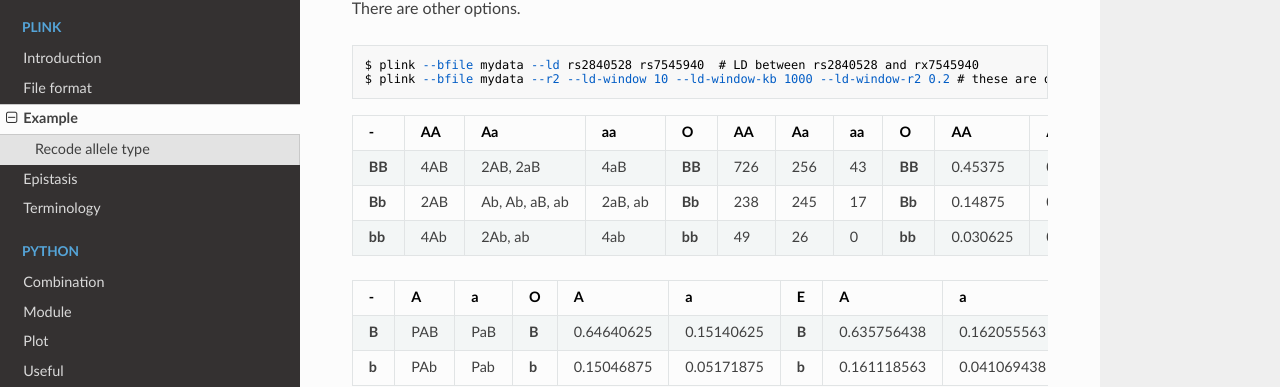
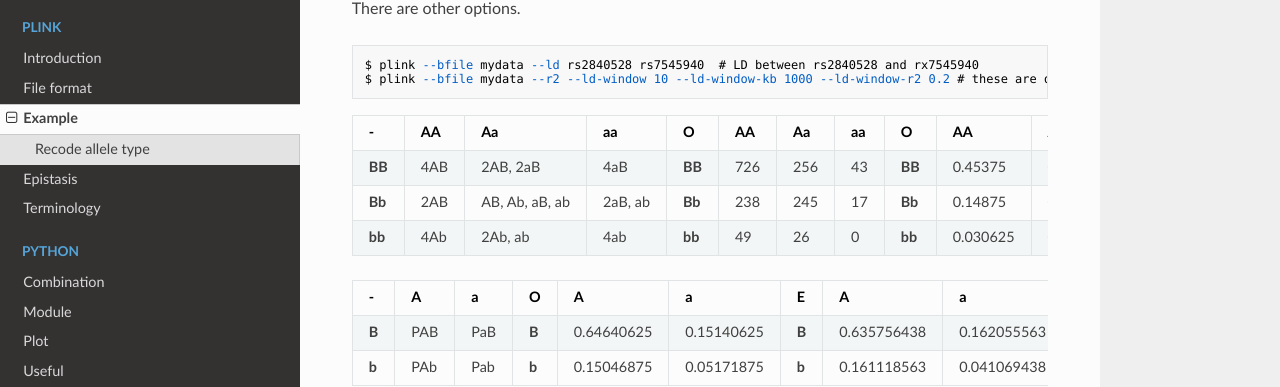
Before and after one commit to WonyoungCho/plink, an MkDocs documentation site: the page built from docs/plink_ex.md, in a window 1280 px wide and 900 px high, scrolled down 10757 px. Shown: the part 135-522 px from the top of the window. Built offline with MkDocs 1.6.1, drawn with Linux system fonts in a browser that asks for light colours; nearby versions of some CDN libraries; old or Windows-style settings are respelled for this version of MkDocs.

Commit message:
Update plink_ex.md

```diff
--- a/docs/plink_ex.md
+++ b/docs/plink_ex.md
@@ -731,7 +731,7 @@ $ plink --bfile mydata --r2 --ld-window 10 --ld-window-kb 1000 --ld-window-r2 0.
 -|AA|Aa|aa|O|AA|Aa|aa|O|AA|Aa|aa
 -|-|-|-|-|-|-|-|-|-|-|-
 **BB**|4AB | 2AB, 2aB | 4aB|**BB**|726	|256	|43|**BB**|0.45375	|0.16	|0.026875
-**Bb**|2AB | Ab, Ab, aB, ab| 2aB, ab|**Bb**|238	|245	|17|**Bb**|0.14875	|0.153125	|0.010625
+**Bb**|2AB | AB, Ab, aB, ab| 2aB, ab|**Bb**|238	|245	|17|**Bb**|0.14875	|0.153125	|0.010625
 **bb**|4Ab | 2Ab, ab| 4ab|**bb**|49	|26	|0|**bb**|0.030625	|0.01625	|0
 
 
```
